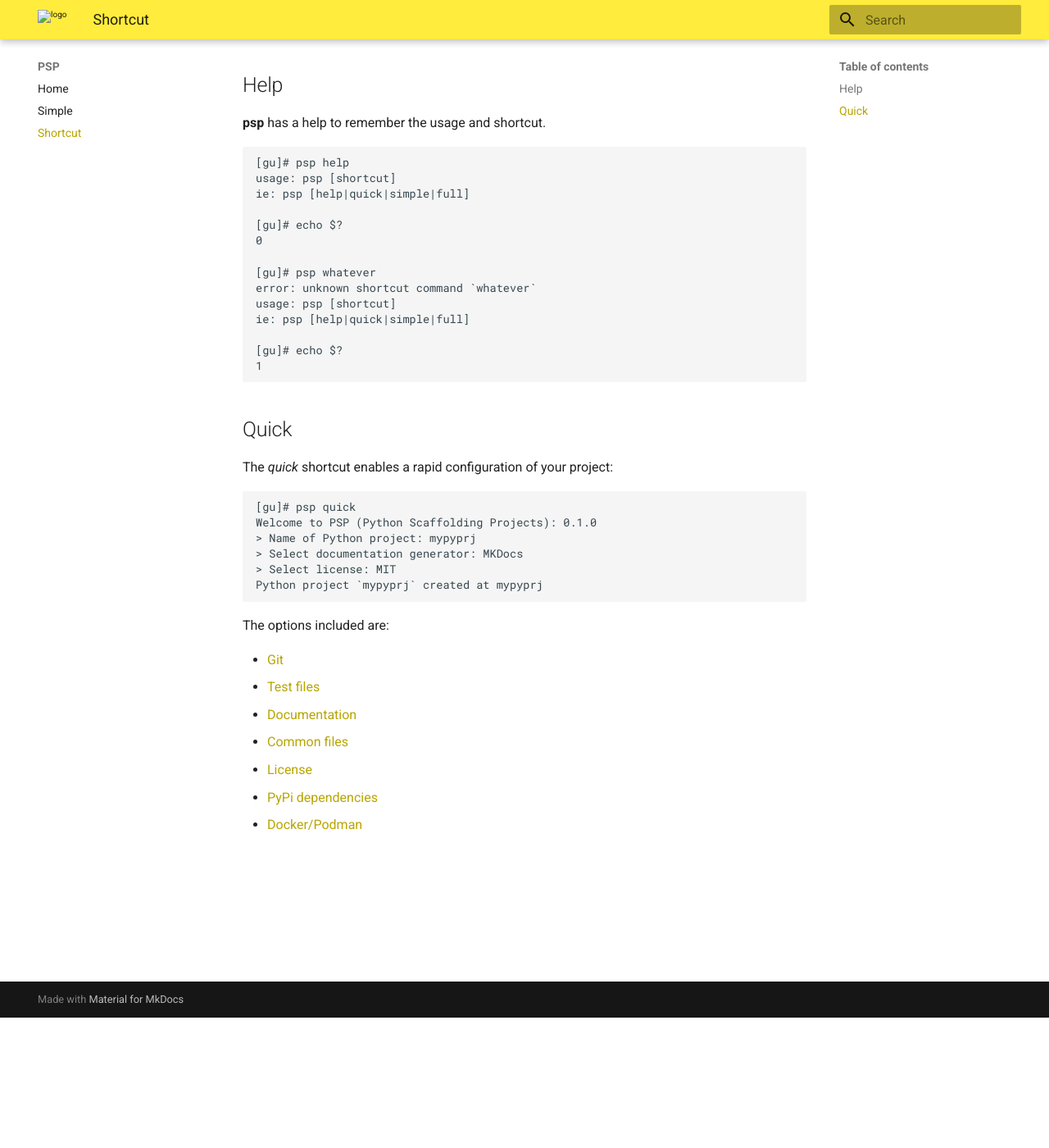
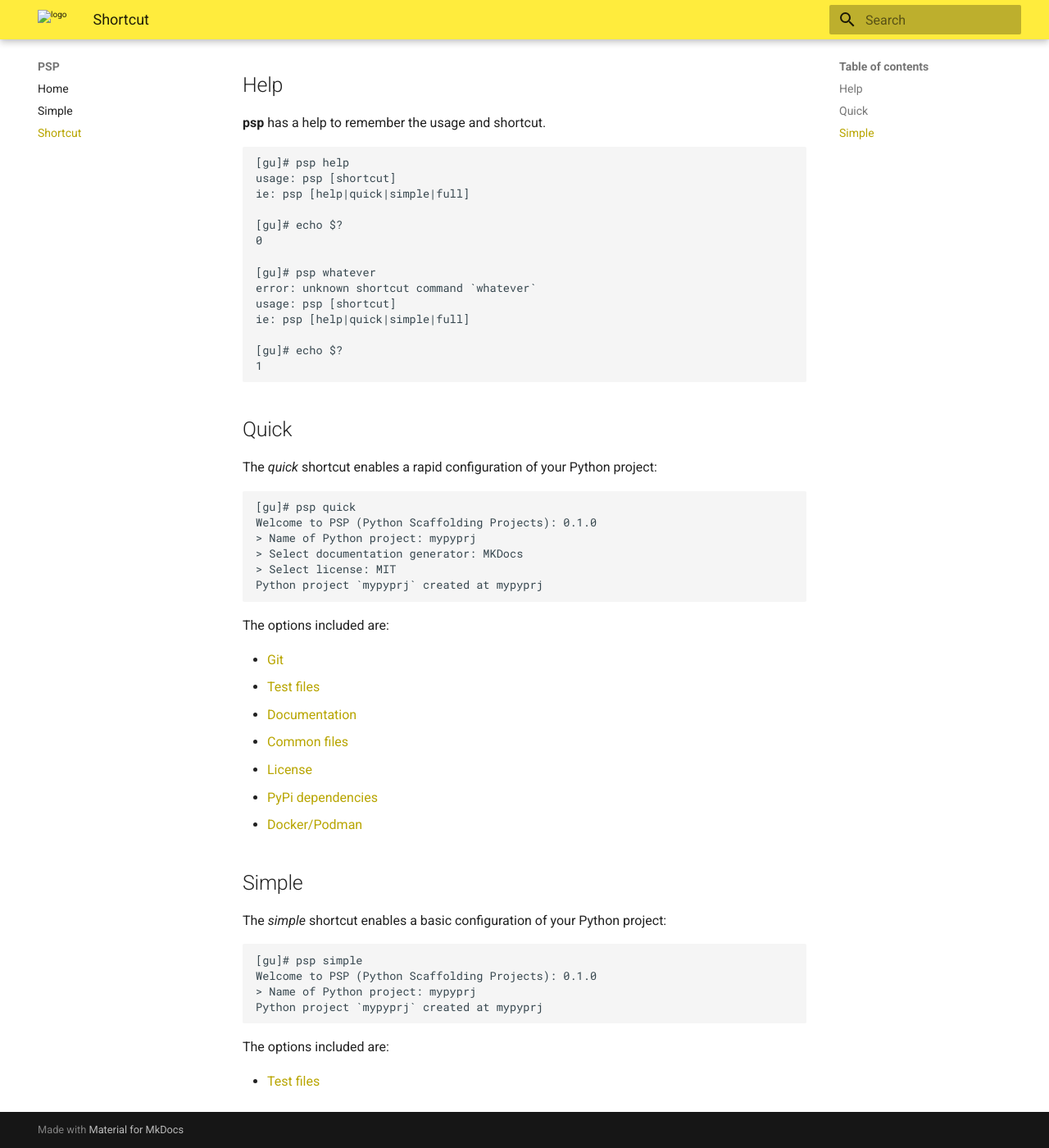
Before and after one commit to MatteoGuadrini/psp, an MkDocs documentation site: the page built from docs/shortcut.md, in a window 1280 px wide and 1400 px high, scrolled down 159 px. Shown: the whole window at 82% size. Built offline with MkDocs 1.6.1 and Material for MkDocs 9.7.7, drawn with Linux system fonts in a browser that asks for light colours.

Commit message:
docs: add to shortcut page 'simple'

````diff
--- a/docs/shortcut.md
+++ b/docs/shortcut.md
@@ -25,7 +25,7 @@ ie: psp [help|quick|simple|full]
 
 ## Quick
 
-The _quick_ shortcut enables a rapid configuration of your project:
+The _quick_ shortcut enables a rapid configuration of your Python project:
 
 ```console
 [gu]# psp quick
@@ -45,3 +45,18 @@ The options included are:
 * [License](simple.md#license)
 * [PyPi dependencies](simple.md#pypi-dependencies)
 * [Docker/Podman](simple.md#dockerpodman)
+
+## Simple
+
+The _simple_ shortcut enables a basic configuration of your Python project:
+
+```console
+[gu]# psp simple
+Welcome to PSP (Python Scaffolding Projects): 0.1.0
+> Name of Python project: mypyprj
+Python project `mypyprj` created at mypyprj
+```
+
+The options included are:
+
+* [Test files](simple.md#test-files)
````
